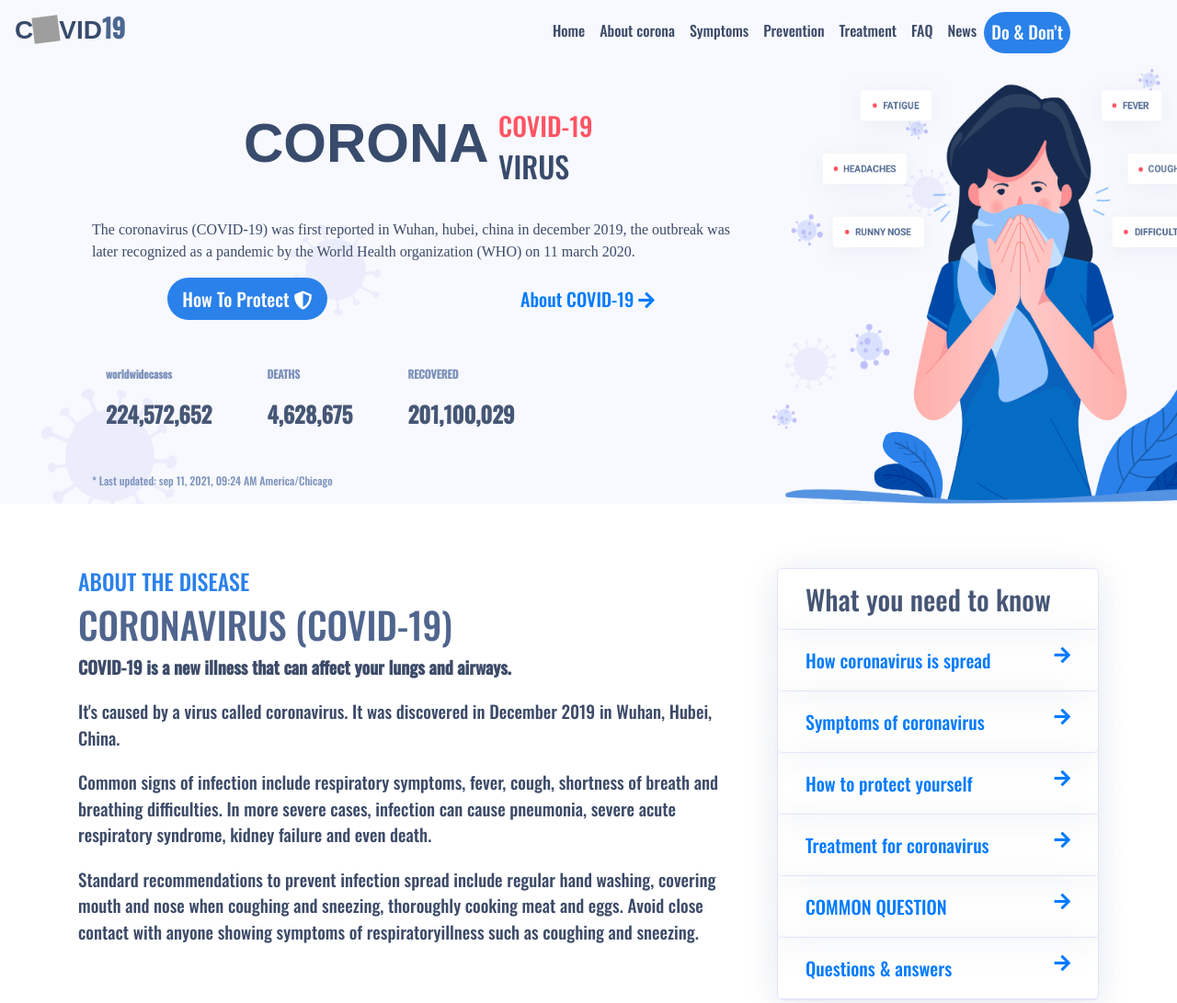
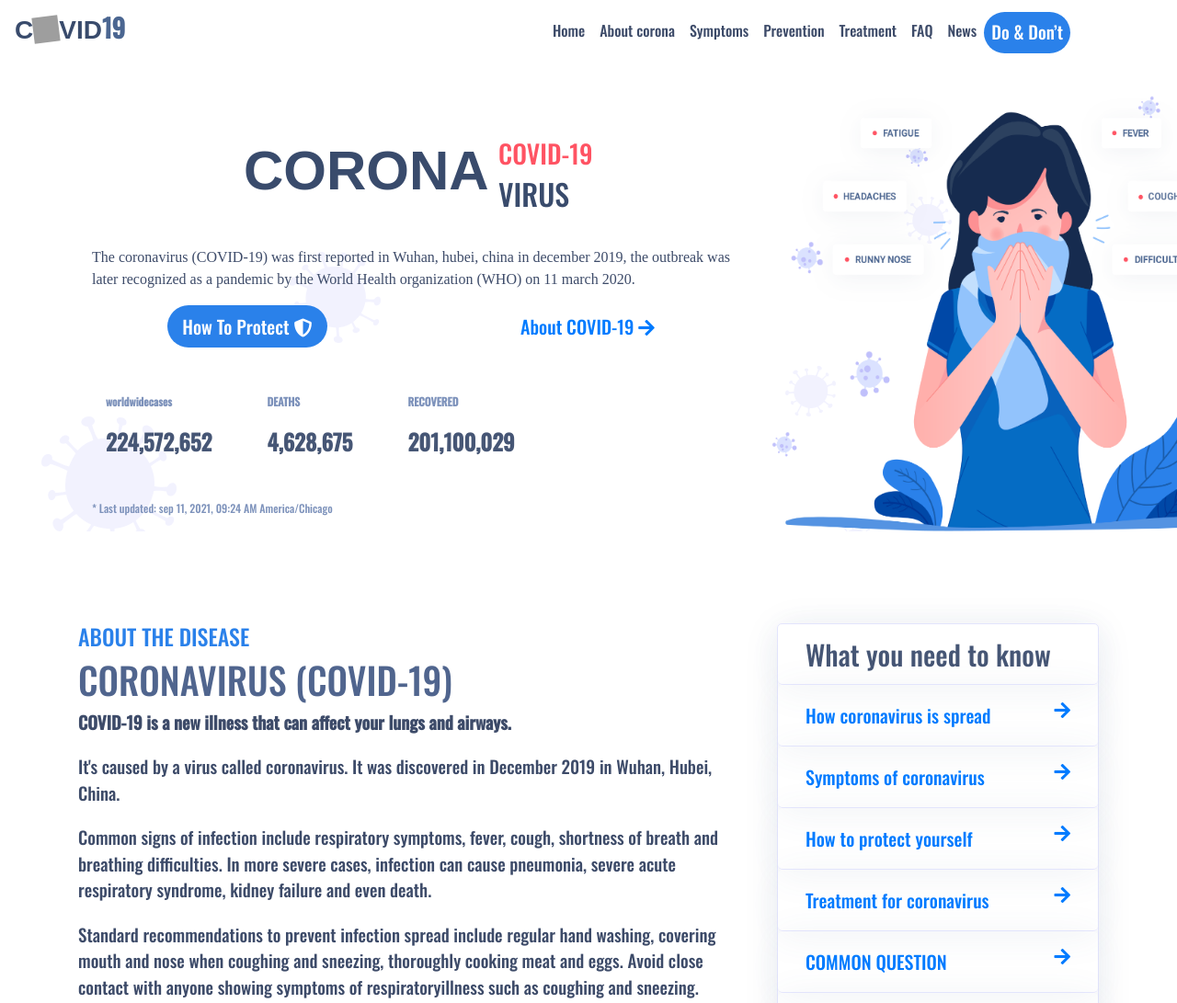
Before and after one commit to ziadbadwy/covid19, a plain HTML site: page index.html in a window 1280 px wide. Shown: the top 1091 px of the page at 92% size. Drawn offline with nearby package versions, Linux system fonts and the light colour scheme; grey boxes are pictures that could not be loaded.

Commit message:
last one

```diff
--- a/css/main.css
+++ b/css/main.css
@@ -29,13 +29,14 @@
     background-image: url("shape-a.png");
     height: 100%;
     width: 100%;
-    background-color: #F7F9FE;
+    background-color:white ;
 }
 
 
 .navbar {
-    background-color: white;
+    background-color: white ;
     z-index: 111;
+    position: fixed;
     top: 0;
 
 
@@ -137,8 +138,7 @@
 
 }
 .navbar{
-    background-color:#F7F9FE;
-}
+background-color: white;}
 
 
 .navbar ul {
@@ -167,8 +167,9 @@
 }
 
 .container {
-    margin-top: 70px !important;
+    margin-top: 100px !important;
 }
+
 
 /*home*/
 .title {
@@ -635,7 +636,7 @@ footer i{
     }
 
     .container {
-        margin-top: 200px !important;
+        margin-top: 150px !important;
     }
 
     .Have-Q {
--- a/index.html
+++ b/index.html
@@ -48,7 +48,7 @@
     <!--wow bounceInRight-->
     <div id="Home" class="bkg">
 
-        <nav class="navbar navbar-expand-lg navbar-light position-fixed w-100 ">
+        <nav class="navbar navbar-expand-lg navbar-light w-100 ">
             <a class="navbar-brand" href="#">
                 <h1>C<img class="cov"
                         src="./imgs/pngwing.com.png" alt="">VID<span class="c19">19</span></h1>
--- a/java/main.js
+++ b/java/main.js
@@ -8,7 +8,7 @@ let acco = document.getElementById('acco');
 
 
 var scroll = new SmoothScroll('a[href*="#"]',{
-    speed :500
+    speed :200
 });
 
 new WOW().init();
@@ -50,13 +50,14 @@ $(window).scroll(function(){
 $(window).scroll(function(){
     if($(window).scrollTop() > 100) {
         $('.navbar').css(
-            'background',"white"
+            'background',"#F7F9FE"
 
         )
         $('.arrow').fadeIn();
     }else{
         $('.navbar').css(
-            'background',"#F7F9FE"
+            'background',"white"
+
 
         )
         $('.arrow').fadeOut();
```
